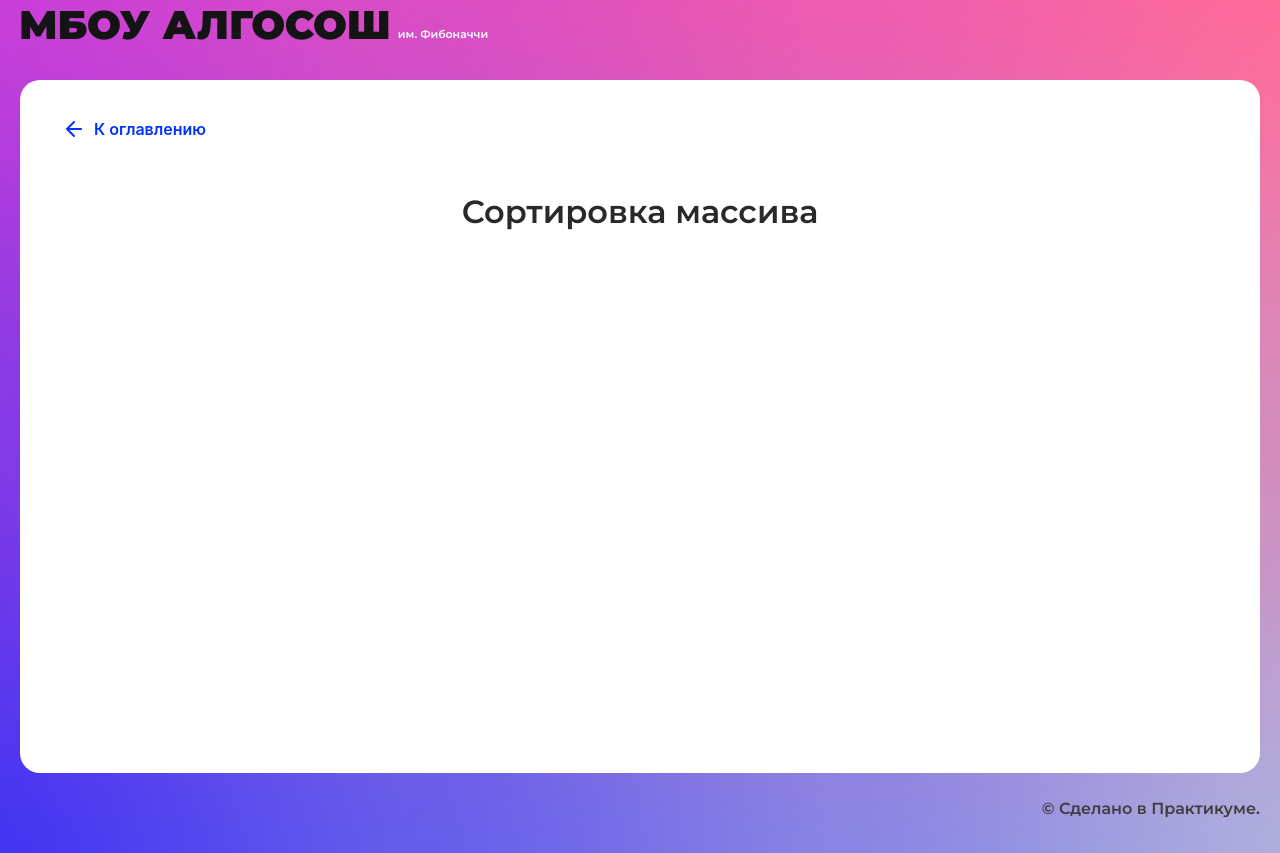
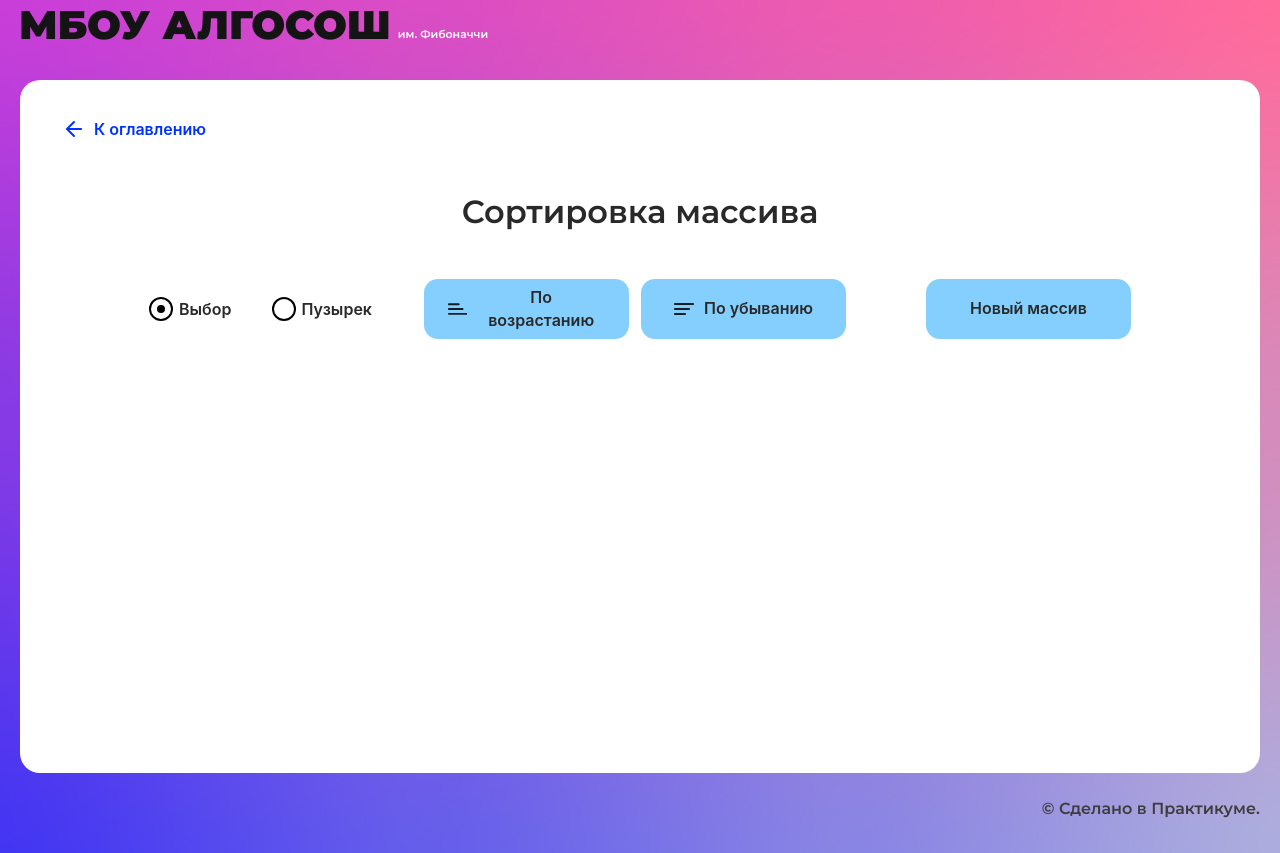
Before and after one commit to danielermal/algososh, a React (Create React App) app: page /sorting in a window 1280 px wide. Built offline with nearby package versions, Linux system fonts and the light colour scheme.

Commit message:
создание массива

```diff
--- a/src/components/fibonacci-page/fibonacci-page.tsx
+++ b/src/components/fibonacci-page/fibonacci-page.tsx
@@ -3,44 +3,65 @@ import { SolutionLayout } from "../ui/solution-layout/solution-layout";
 import { Input } from "../ui/input/input";
 import { Button } from "../ui/button/button";
 import { Circle } from "../ui/circle/circle";
-import style from '../string/style.module.css'
+import style from "../string/style.module.css";
 
 export const FibonacciPage: React.FC = () => {
-
-  const [value, setValue] = React.useState(0)
-  const [fibArr, setFibArr] = React.useState<number[]>([])
+  const [value, setValue] = React.useState(0);
+  const [fibArr, setFibArr] = React.useState<number[]>([]);
+  const [loading, setLoading] = React.useState(false);
 
   const submitHandler = (evt: React.FormEvent<HTMLFormElement>) => {
-    evt.preventDefault()
-    setFibArr([1])
-    fibonacci(value)
-  }
+    evt.preventDefault();
+    setLoading(true);
+    setFibArr([0]);
+    setTimeout(() => {
+      setFibArr((prevState) => [...prevState, 1]);
+    }, 500);
+    fibonacci(value);
+  };
 
   const fibonacci = (n: number): void => {
-    let arr = [0, 1]
-    for (let i = 2, t = 500; i <= n + 1; i++){
-      t+=500
-      arr.push(arr[i - 2] + arr[i -1])
-      setTimeout((fibArr: number[]) => {
-        setFibArr(prevState => [...prevState, arr[i]])
-      }, t)
+    let arr = [0, 1];
+    for (let i = 2, t = 1000; i < n + 1; i++) {
+      t += 500;
+      arr.push(arr[i - 2] + arr[i - 1]);
+      setTimeout(() => {
+        setFibArr((prevState) => [...prevState, arr[i]]);
+        if (i === n) {
+          setLoading(false);
+        }
+      }, t);
     }
-  }
+  };
 
   const changeHandler = (evt: React.ChangeEvent<HTMLInputElement>) => {
-    const value = parseInt(evt.target.value)
-    setValue(value)
-  }
+    const value = parseInt(evt.target.value);
+    setValue(value);
+  };
 
   return (
     <SolutionLayout title="Последовательность Фибоначчи">
       <form className={style.form} onSubmit={submitHandler}>
-          <Input type="number" extraClass={style.input} max={19} isLimitText={true} onChange={changeHandler} placeholder='Введите число' />
-        <Button type="submit" text="Рассчитать" disabled={!(value > 0 && value <= 19)} />
+        <Input
+          type="number"
+          extraClass={style.input}
+          max={19}
+          isLimitText={true}
+          onChange={changeHandler}
+          placeholder="Введите число"
+        />
+        <Button
+          type="submit"
+          text="Рассчитать"
+          disabled={!(value > 0 && value <= 19)}
+          isLoader={loading}
+        />
       </form>
-      <div className={`${style.circle_container} ${style.circle_container_fib}`}>
+      <div
+        className={`${style.circle_container} ${style.circle_container_fib}`}
+      >
         {fibArr.map((item, index) => {
-          return <Circle letter={item + ''} key={index} index={index} />
+          return <Circle letter={item + ""} key={index} index={index} />;
         })}
       </div>
     </SolutionLayout>
--- /dev/null
+++ b/src/components/sorting-page/sort-style.module.css
@@ -0,0 +1,16 @@
+.button {
+    width: 205px;
+}
+
+.button_new {
+    margin-left: 68px;
+    width: 205px;
+}
+
+.column_container {
+    margin: 48px auto 0;
+    display: flex;
+    justify-content: center;
+    column-gap: 10px;
+    align-items: flex-end;
+}
--- a/src/components/sorting-page/sorting-page.tsx
+++ b/src/components/sorting-page/sorting-page.tsx
@@ -1,10 +1,64 @@
 import React from "react";
 import { SolutionLayout } from "../ui/solution-layout/solution-layout";
+import { RadioInput } from "../ui/radio-input/radio-input";
+import { Button } from "../ui/button/button";
+import { Direction } from "../../types/direction";
+import { ElementStates } from "../../types/element-states";
+import { Column } from "../ui/column/column";
+import style from "../string/style.module.css";
+import sortStyle from "./sort-style.module.css";
 
 export const SortingPage: React.FC = () => {
+
+  const [state, setState] = React.useState<number[]>([])
+
+  const changeSort = () => {
+
+  }
+
+  function getRandom(min: number, max: number): number {
+    min = Math.ceil(min);
+    max = Math.floor(max);
+    return Math.floor(Math.random() * (max - min + 1)) + min;
+  }
+
+  const newArray = () => {
+    const length = getRandom(3, 17)
+    const arr = Array.from<string | number>('0'.repeat(length)).map(item => item = getRandom(0, 100))
+    setState([...arr])
+  }
+
   return (
     <SolutionLayout title="Сортировка массива">
-
+      <form className={style.form}>
+        <fieldset className={style.radio_container}>
+          <RadioInput label="Выбор" checked={true} name="sort" onChange={changeSort} />
+          <RadioInput label="Пузырек" name="sort" onChange={changeSort} />
+        </fieldset>
+        <Button
+          sorting={Direction.Ascending}
+          text="По возрастанию"
+          extraClass={sortStyle.button}
+          type="submit"
+        />
+        <Button
+          sorting={Direction.Descending}
+          text="По убыванию"
+          extraClass={sortStyle.button}
+          type="submit"
+        />
+        <Button
+          text="Новый массив"
+          extraClass={sortStyle.button_new}
+          type="button"
+          onClick={newArray}
+        />
+      </form>
+      <div className={sortStyle.column_container}>
+        {state.map((item, index) =>
+          <Column index={item} key={index} />
+        )}
+      </div>
     </SolutionLayout>
   );
 };
--- a/src/components/string/string.tsx
+++ b/src/components/string/string.tsx
@@ -4,65 +4,95 @@ import { Input } from "../ui/input/input";
 import { Button } from "../ui/button/button";
 import { Circle } from "../ui/circle/circle";
 
-import style from './style.module.css'
+import style from "./style.module.css";
 import { ElementStates } from "../../types/element-states";
 
 export const StringComponent: React.FC = () => {
-
-  const [value, setValue] = React.useState('')
-  const [state, setState] = React.useState<string[]>([])
+  const [value, setValue] = React.useState("");
+  const [state, setState] = React.useState<string[]>([]);
   const [indexes, setIndexes] = React.useState({
     start: -1,
     end: 99,
-    loading: false
-  })
-
+    loading: false,
+  });
 
   const submitHandler = (evt: React.FormEvent<HTMLFormElement>) => {
-    evt.preventDefault()
-    setIndexes({...indexes, start: -1, end: 99, loading: true})
-    let start = 0
-    let end = value.length - 1
-    let time = 1000
-    const arr = [...value]
-    setState(arr)
+    evt.preventDefault();
+    setIndexes({ ...indexes, start: -1, end: 99, loading: true });
+    let start = 0;
+    let end = value.length - 1;
+    let time = 1000;
+    const arr = [...value];
+    setState(arr);
     setTimeout(() => {
       while (start <= end) {
-      swap(arr, start, end, time)
-      start++
-      end--
-      time+=1000
+        swap(arr, start, end, time);
+        start++;
+        end--;
+        time += 1000;
       }
-    }, 1000)
-  }
+    }, 1000);
+  };
 
-  const swap = (arr: string[], firstIndex: number, secondIndex: number, time: number): void => {
+  const swap = (
+    arr: string[],
+    firstIndex: number,
+    secondIndex: number,
+    time: number
+  ): void => {
     setTimeout(() => {
       const temp = arr[firstIndex];
       arr[firstIndex] = arr[secondIndex];
       arr[secondIndex] = temp;
-    setIndexes({...indexes, start: firstIndex + 1, end: secondIndex - 1, loading: true})
-    if ((firstIndex + 1 === secondIndex) || firstIndex === secondIndex) {
-      setIndexes({...indexes, start: 99, end: -1, loading: false})
+      setIndexes({
+        ...indexes,
+        start: firstIndex + 1,
+        end: secondIndex - 1,
+        loading: true,
+      });
+      if (firstIndex + 1 === secondIndex || firstIndex === secondIndex) {
+        setIndexes({ ...indexes, start: 99, end: -1, loading: false });
       }
-    }, time)
-  }
-
+    }, time);
+  };
 
   const changeHandler = (evt: React.ChangeEvent<HTMLInputElement>) => {
-    const value = evt.target.value
-    setValue(value)
-  }
+    const value = evt.target.value;
+    setValue(value);
+  };
 
   return (
     <SolutionLayout title="Строка">
       <form className={style.form} onSubmit={submitHandler}>
-          <Input extraClass={style.input} minLength={1} maxLength={11} isLimitText={true} onChange={changeHandler} />
-        <Button type="submit" text="Развернуть" disabled={!(value.length > 0)} isLoader={indexes.loading} />
+        <Input
+          extraClass={style.input}
+          minLength={1}
+          maxLength={11}
+          isLimitText={true}
+          onChange={changeHandler}
+        />
+        <Button
+          type="submit"
+          text="Развернуть"
+          disabled={!(value.length > 0)}
+          isLoader={indexes.loading}
+        />
       </form>
       <div className={style.circle_container}>
         {state.map((item, index) => {
-          return <Circle key={index} letter={item} state={(index === indexes.start || index === indexes.end) ? ElementStates.Changing : ((index > indexes.start && index < indexes.end) ? ElementStates.Default : ElementStates.Modified)} />
+          return (
+            <Circle
+              key={index}
+              letter={item}
+              state={
+                index === indexes.start || index === indexes.end
+                  ? ElementStates.Changing
+                  : index > indexes.start && index < indexes.end
+                  ? ElementStates.Default
+                  : ElementStates.Modified
+              }
+            />
+          );
         })}
       </div>
     </SolutionLayout>
--- a/src/components/string/style.module.css
+++ b/src/components/string/style.module.css
@@ -35,3 +35,12 @@
     border: 4px solid #D252E1;
     border-radius: 40px;
 }
+
+.radio_container {
+    display: flex;
+    align-items: center;
+    column-gap: 40px;
+    border: none;
+    margin: 0 40px 0 0;
+    padding: 0;
+}
```
Lines whose indentation alone changed are shown as unchanged.
